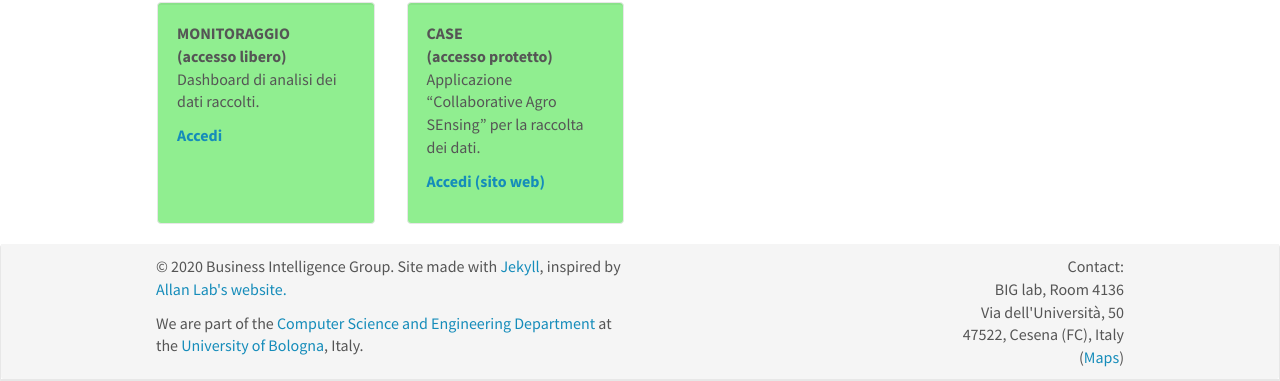
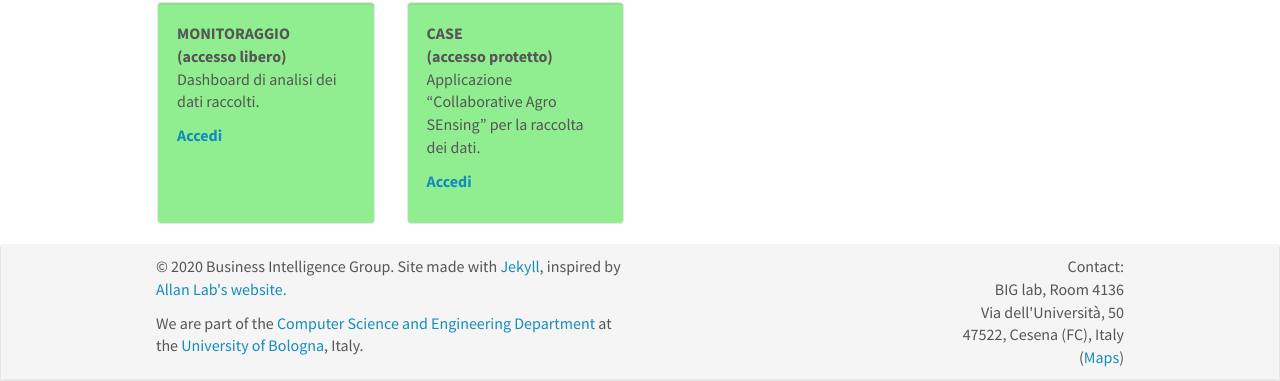
Before and after one commit to big-unibo/big-unibo.github.io, a Jekyll site: the page built from _pages/projects/cimice.md, in a window 1280 px wide. Shown: the part 180-561 px from the top of the page. Built offline with Jekyll 4.4.1, drawn with Linux system fonts in a browser that asks for light colours; nearby versions of some CDN libraries.

Commit message:
Update cimice.md

```diff
--- a/_pages/projects/cimice.md
+++ b/_pages/projects/cimice.md
@@ -22,7 +22,7 @@ Di seguito i link per accedere alle applicazioni realizzate dal BIG per il proge
   <div class="well">
    <pubtit>CASE<br/>(accesso protetto)</pubtit>
    <p>Applicazione "Collaborative Agro SEnsing" per la raccolta dei dati.</p>
-   <p><strong><a href="/projects/case/">Accedi (sito web)</a></strong></p>
+   <p><strong><a href="/projects/case/">Accedi</a></strong></p>
    <!--<p><strong><a href="/downloads/case/case-app-0_0_2-PRODUCTION.apk">Download (app Android)</a></strong></p>-->
   </div>
  </div>
```
